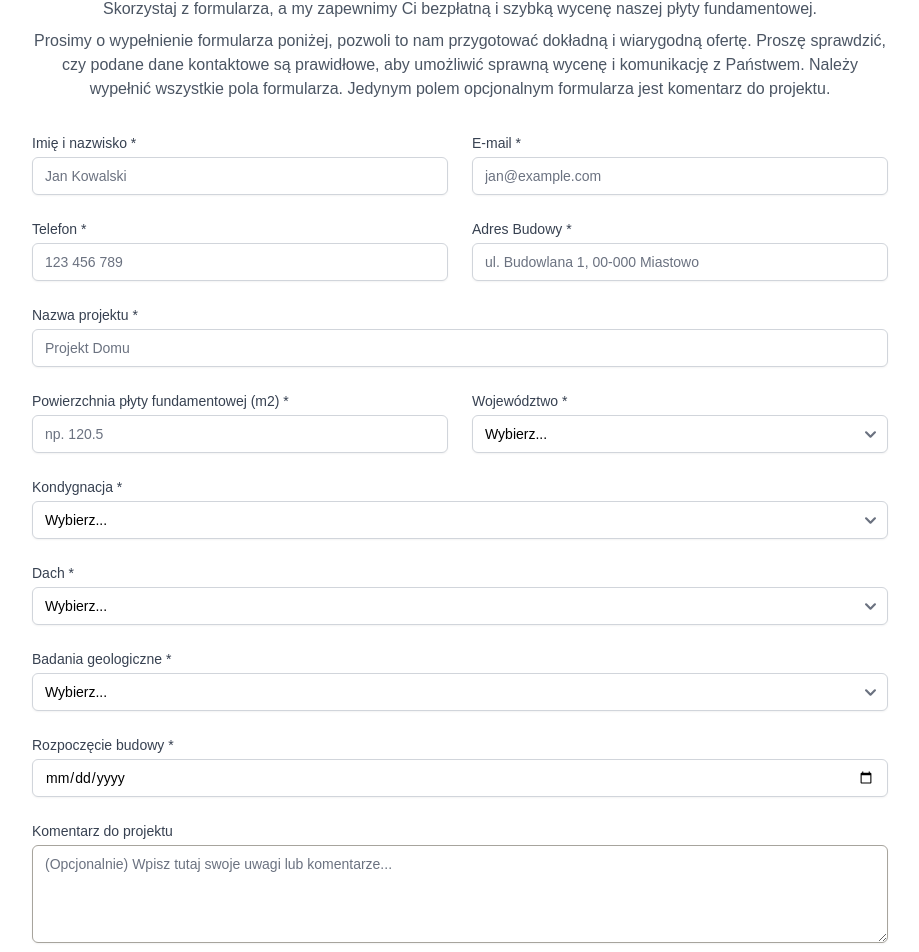
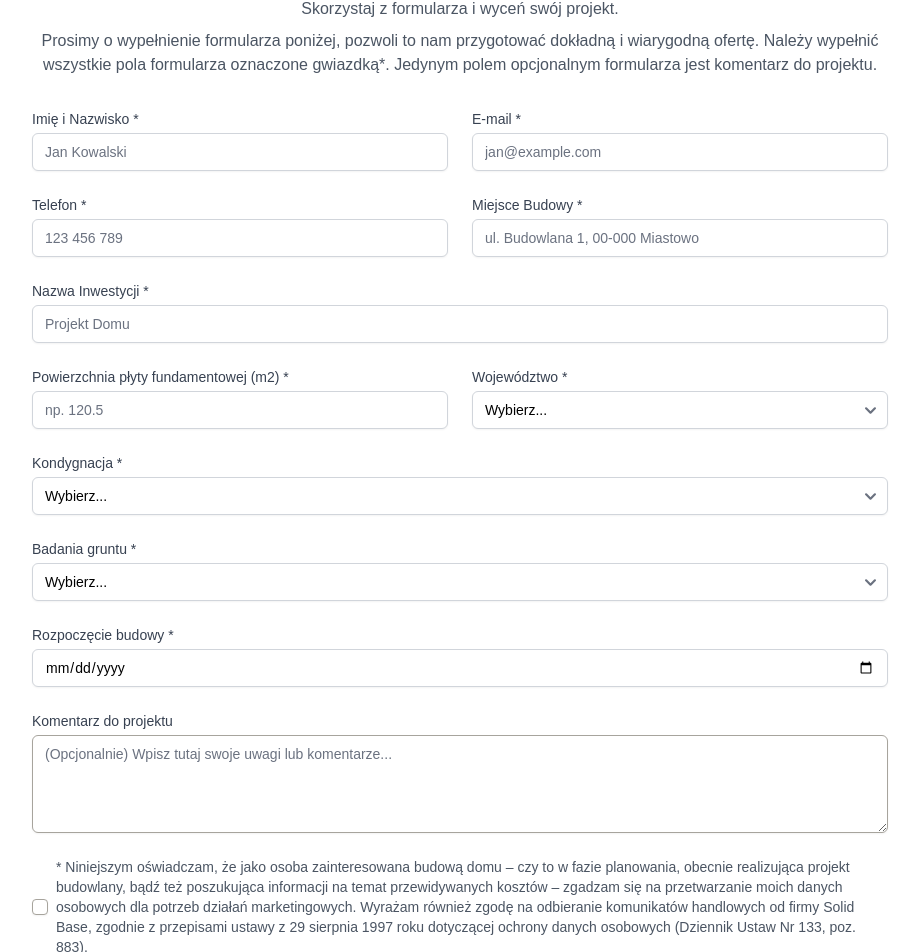
Before and after one commit to TomPrint/solidbase, an Angular app: page /pricing in a window 1280 px wide. Shown: the part 575-1527 px from the top of the page, without its empty margins (180-1099 px from the left). Built offline with nearby package versions, Linux system fonts and the light colour scheme.

Commit message:
update form

```diff
--- a/src/app/pages/pricing/pricing.component.html
+++ b/src/app/pages/pricing/pricing.component.html
@@ -17,13 +17,11 @@
       </span>
     </h2>
     <p class="text-gray-600">
-      Skorzystaj z formularza, a my zapewnimy Ci bezpłatną i szybką wycenę naszej płyty
-      fundamentowej.
+      Skorzystaj z formularza i wyceń swój projekt.
     </p>
     <p class="text-gray-600 mt-2">
-      Prosimy o wypełnienie formularza poniżej, pozwoli to nam przygotować dokładną i wiarygodną ofertę. Proszę sprawdzić,
-      czy podane dane kontaktowe są prawidłowe, aby umożliwić
-      sprawną wycenę i komunikację z Państwem. Należy wypełnić wszystkie pola formularza.
+      Prosimy o wypełnienie formularza poniżej, pozwoli to nam przygotować dokładną i wiarygodną ofertę.
+      Należy wypełnić wszystkie pola formularza oznaczone gwiazdką*.
       Jedynym polem opcjonalnym formularza jest komentarz do projektu.
     </p>
   </div>
@@ -32,7 +30,7 @@
     <div class="grid grid-cols-1 md:grid-cols-2 gap-6">
       <!-- Name and Email -->
       <div>
-        <label for="name" class="block text-sm font-medium text-gray-700">Imię i nazwisko *</label>
+        <label for="name" class="block text-sm font-medium text-gray-700">Imię i Nazwisko *</label>
         <input
           formControlName="name"
           type="text"
@@ -90,7 +88,7 @@
           </div>
       </div>
       <div>
-        <label for="address" class="block text-sm font-medium text-gray-700">Adres Budowy *</label>
+        <label for="address" class="block text-sm font-medium text-gray-700">Miejsce Budowy *</label>
         <input
           formControlName="address"
           type="text"
@@ -111,7 +109,7 @@
       <div class="md:col-span-2">
         <label
           for="project"
-          class="block text-sm font-medium text-gray-700">Nazwa projektu *</label>
+          class="block text-sm font-medium text-gray-700">Nazwa Inwestycji *</label>
         <input
           formControlName="project"
           type="text"
@@ -208,7 +206,7 @@
         Wymagany wybór.
        </div>
     </div>
-
+<!--
     <div>
       <label for="roof" class="block text-sm font-medium text-gray-700">Dach *</label>
       <select
@@ -224,10 +222,10 @@
       <div *ngIf="form.get('roof')?.errors?.['required'] && form.get('roof')?.touched" class="text-red-500">
         Wymagany wybór.
        </div>
-    </div>
+    </div> -->
 
     <div>
-      <label for="geology" class="block text-sm font-medium text-gray-700">Badania geologiczne *</label>
+      <label for="geology" class="block text-sm font-medium text-gray-700">Badania gruntu *</label>
       <select
       formControlName="geology"
         id="geology"
@@ -285,13 +283,7 @@
           name="consent"
           class="rounded border-grey text-orange shadow-sm focus:border-orange focus:ring focus:ring-orange focus:ring-opacity-50"
           required/>
-        <span class="ml-2 text-sm text-gray-600">* Oświadczam niniejszym, że jestem potencjalnym klientem z zamiarem
-          budowy, aktualnie budującym lub sondującym rynek w celu zdobycia
-          danych o kosztach związanych z budową domu.
-          Jednocześnie wyrażam zgodę na przetwarzanie moich danych osobowych w
-          celach marketingowych, także na otrzymywanie informacji handlowych od
-          właściciela strony Solid Base zgodnie z ustawą z dnia 29 sierpnia 1997
-          r. o ochronie danych osobowych (Dz. U.Nr 133. poz. 883).</span>
+        <span class="ml-2 text-sm text-gray-600">* Niniejszym oświadczam, że jako osoba zainteresowana budową domu – czy to w fazie planowania, obecnie realizująca projekt budowlany, bądź też poszukująca informacji na temat przewidywanych kosztów – zgadzam się na przetwarzanie moich danych osobowych dla potrzeb działań marketingowych. Wyrażam również zgodę na odbieranie komunikatów handlowych od firmy Solid Base, zgodnie z przepisami ustawy z 29 sierpnia 1997 roku dotyczącej ochrony danych osobowych (Dziennik Ustaw Nr 133, poz. 883).</span>
       </label>
       <div *ngIf="form.get('consent')?.errors?.['required'] && form.get('consent')?.touched" class="text-red-500">
         Wymagana zgoda.
--- a/src/app/pages/pricing/pricing.component.ts
+++ b/src/app/pages/pricing/pricing.component.ts
@@ -24,7 +24,7 @@ export class PricingComponent implements OnInit{
       area: ['', [Validators.required, Validators.min(0), Validators.pattern(/^[0-9]+(\.[0-9]{1,2})?$/)]],
       voivodeship: ['', Validators.required],
       storey: ['', Validators.required],
-      roof: ['', Validators.required],
+      // roof: ['', Validators.required],
       geology: ['', Validators.required],
       start: ['', [Validators.required, ValidatorsService.futureDateValidator()]],
       comments: ['', Validators.maxLength(1500)], // Optional field
```
